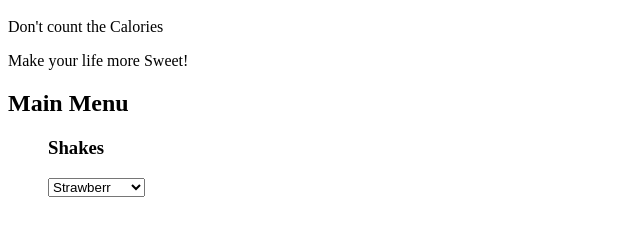
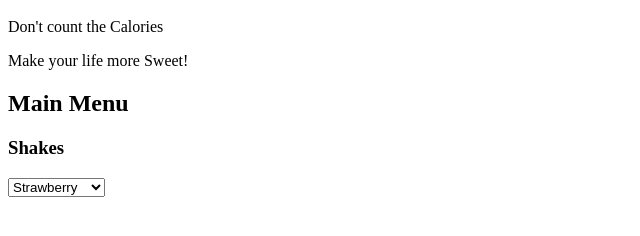
Before and after one commit to simranjotbal/simranjotbal.github.io, a plain HTML site: page index.html in a window 1280 px wide. Shown: the part 48-284 px from the top of the page, without its empty margins (0-640 px from the left). Drawn offline with Linux system fonts and the light colour scheme.

Commit message:
Update index.html

```diff
--- a/index.html
+++ b/index.html
@@ -3,13 +3,12 @@
 <p>Make your life more Sweet!</p>
 <h2>Main Menu</h2>
 <div>
-  <ul>
     <h3>Shakes</h3>
     <select>
-      <option>Strawberr</option>
+      <option>Strawberry</option>
       <option>Blackcurrent</option>
       <option>Mango</option>
-
     </select>
 
+
 </div>
```
